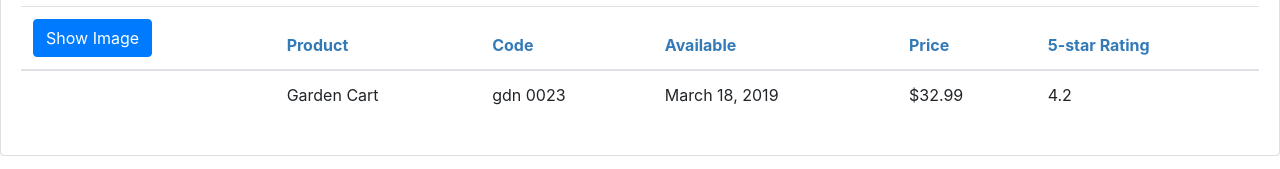
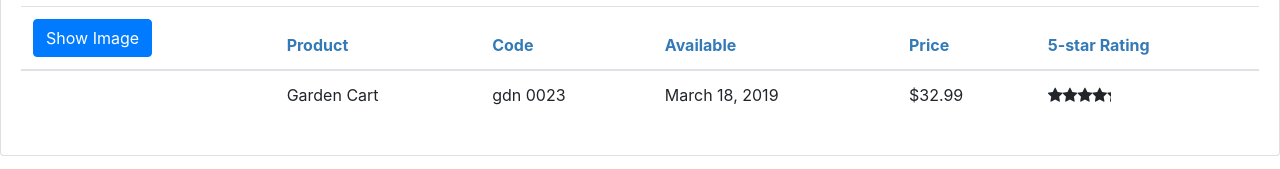
Before and after one commit to Omkar-Acharya/Angular-GettingStarted, an Angular app: page /products in a window 1280 px wide. Shown: the part 202-371 px from the top of the page. Built offline with nearby package versions, Linux system fonts and the light colour scheme.

Commit message:
created star component and added it as a nested component

```diff
--- a/src/app/app.module.ts
+++ b/src/app/app.module.ts
@@ -4,12 +4,14 @@
 import { AppComponent } from './app.component';
 import { ProductListComponent } from './products/product-list.component';
 import { ConvertToSpacesPipe } from './shared/convert-to-spaces.pipe';
+import { StarComponent } from './shared/star.component';
 
 @NgModule({
   declarations: [
     AppComponent,
     ProductListComponent,
-    ConvertToSpacesPipe
+    ConvertToSpacesPipe,
+    StarComponent
   ],
   imports: [
     BrowserModule,
--- a/src/app/products/product-list.component.html
+++ b/src/app/products/product-list.component.html
@@ -44,7 +44,8 @@
                         <td>{{ product.productCode | lowercase | convertToSpaces:'-' }}</td>
                         <td>{{ product.releaseDate }}</td>
                         <td>{{ product.price | currency:'USD':'symbol':'1.2-2' }}</td>
-                        <td>{{ product.starRating }}</td>
+                        <td><pm-star [rating]='product.starRating'
+                            (ratingClicked)='onRatingClicked($event)'></pm-star></td>
                     </tr>
                 </tbody>
             </table>
--- a/src/app/products/product-list.component.ts
+++ b/src/app/products/product-list.component.ts
@@ -52,6 +52,10 @@
         this.listFilter = 'cart';
     }
 
+    onRatingClicked(message: string): void {
+        this.pageTitle = 'Product List: ' + message;
+    }
+
     performFilter(filterBy: string): IProduct[]{
         filterBy = filterBy.toLocaleLowerCase();
         return this.products.filter((product: IProduct) =>
--- a/src/app/shared/star.component.html
+++ b/src/app/shared/star.component.html
@@ -1,6 +1,7 @@
 <div class="crop"
      [style.width.px]="starWidth"
-     [title]="rating">
+     [title]="rating"
+     (click)="onClick()">
   <div style="width: 75px">
     <span class="fa fa-star"></span>
     <span class="fa fa-star"></span>
--- /dev/null
+++ b/src/app/shared/star.component.ts
@@ -0,0 +1,22 @@
+import { Component, OnChanges, Input, Output, EventEmitter } from '@angular/core';
+
+
+@Component({
+    selector: 'pm-star',
+    templateUrl: './star.component.html',
+    styleUrls: ['./star.component.css']
+  })
+  export class StarComponent implements OnChanges{
+    @Input() rating: number;
+    starWidth: number;
+    @Output() ratingClicked: EventEmitter<string> =
+                new EventEmitter<string>();
+
+    ngOnChanges(): void {
+        this.starWidth = this.rating * 75 / 5;
+    }
+
+    onClick(): void {
+        this.ratingClicked.emit(`The rating ${this.rating} was clicked`);
+    }
+  }
```
